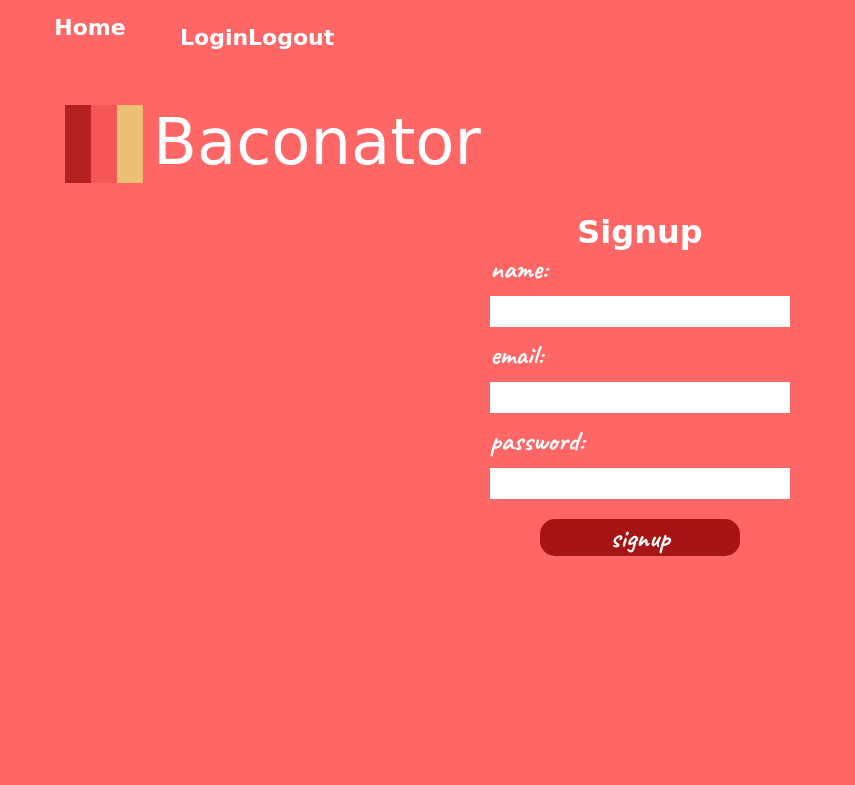
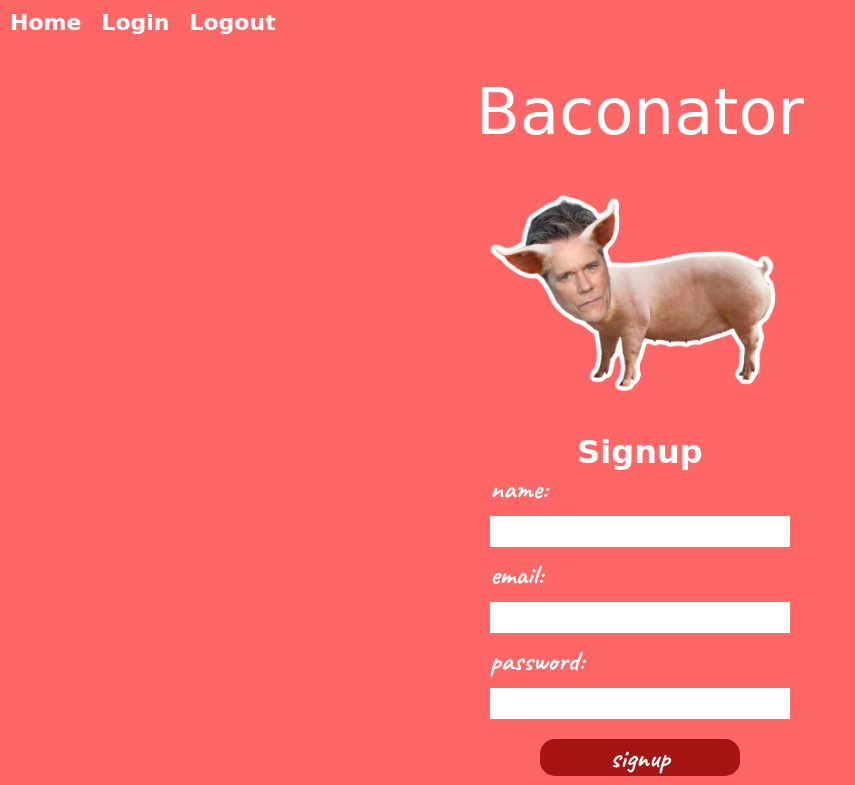
Before and after one commit to SDeGraff/Baconator-, a Node project: template views/signup.handlebars in a window 1280 px wide. Shown: the top 785 px of the page, without its empty margins (0-855 px from the left). Run offline with Node 20 templates, Linux system fonts and the light colour scheme; the template is opened without the code that fills it, so the values that code supplies are empty; some libraries are stand-ins or nearby versions; some web fonts are replaced.

Commit message:
worked on page style

```diff
--- a/public/css/style.css
+++ b/public/css/style.css
@@ -69,6 +69,8 @@
     display: flex;
     justify-content: normal;
     align-items: flex-start;
+    padding: 0px;
+    margin-top: 0px;
 }
 
 nav a {
@@ -79,12 +81,13 @@
     color: var(--white);
     text-align: center;
     text-decoration: none;
-    margin: 15px;
+    /* margin: 15px; */
 }
 
 /* Logo */
 
-#masthead {
+/* CM messing around with the style of page code below comment out created by michael */
+/* #masthead {
     display: flex;
     flex-direction: row;
     align-items: flex-start;
@@ -95,6 +98,35 @@
 #masthead img {
     width: 78px;
     margin-right: 10px;
+} */
+
+/* CM CHANGED/ADD */
+#masthead {
+    display: flex;
+    flex-direction: row;
+    align-items: flex-start;
+    /* align-content: space-around; */
+    justify-content: space-around;
+    /* margin: 20px 50px; */
+    padding: 10px 15px;
+}
+
+/* PIGKEVIN IMAGE (CM) */
+#masthead img {
+    width: 25%;
+    /* margin-right: 10px; */
+}
+
+/* BACONATOR MAIN TITLE (CM) */
+h1 {
+    text-align: center;
+    padding: 15px;
+    margin: 15px;
+}
+
+h2 {
+    padding: 5px;
+    margin: 5px;
 }
 
 /* Sections */
@@ -205,6 +237,7 @@
         margin: 0;
         padding: 10px;
         font-size: 50px;
+
     }
 
     h3 {
--- a/views/layouts/main.handlebars
+++ b/views/layouts/main.handlebars
@@ -17,9 +17,11 @@
 <body>
     <header>
         <nav>
+            <div id="homebtn">
                 <a href="/">
                     <h2>Home</h2>
                 </a>
+            </div>
             <div id="login-form">
                 <a href="/login">
                     <h2>Login</h2>
@@ -31,10 +33,13 @@
                 </a>
             </div>
         </nav>
-        <div id="masthead">
-            <img src="/Images/bacon.png" alt="Baconator Logo">
+        <div>
             <h1>Baconator</h1>
         </div>
+        <div id="masthead">
+            <img src="/Images/IMG_2657.PNG" alt="Baconator Logo">
+        </div>
+
     </header>
     <main>
         {{{body}}}
@@ -43,4 +48,5 @@
     </footer>
 
 </body>
+
 </html>
```
Also changed, not shown: public/Images/IMG_2651.PNG (added), public/Images/IMG_2657.PNG (added). Lines whose indentation alone changed are shown as unchanged.
